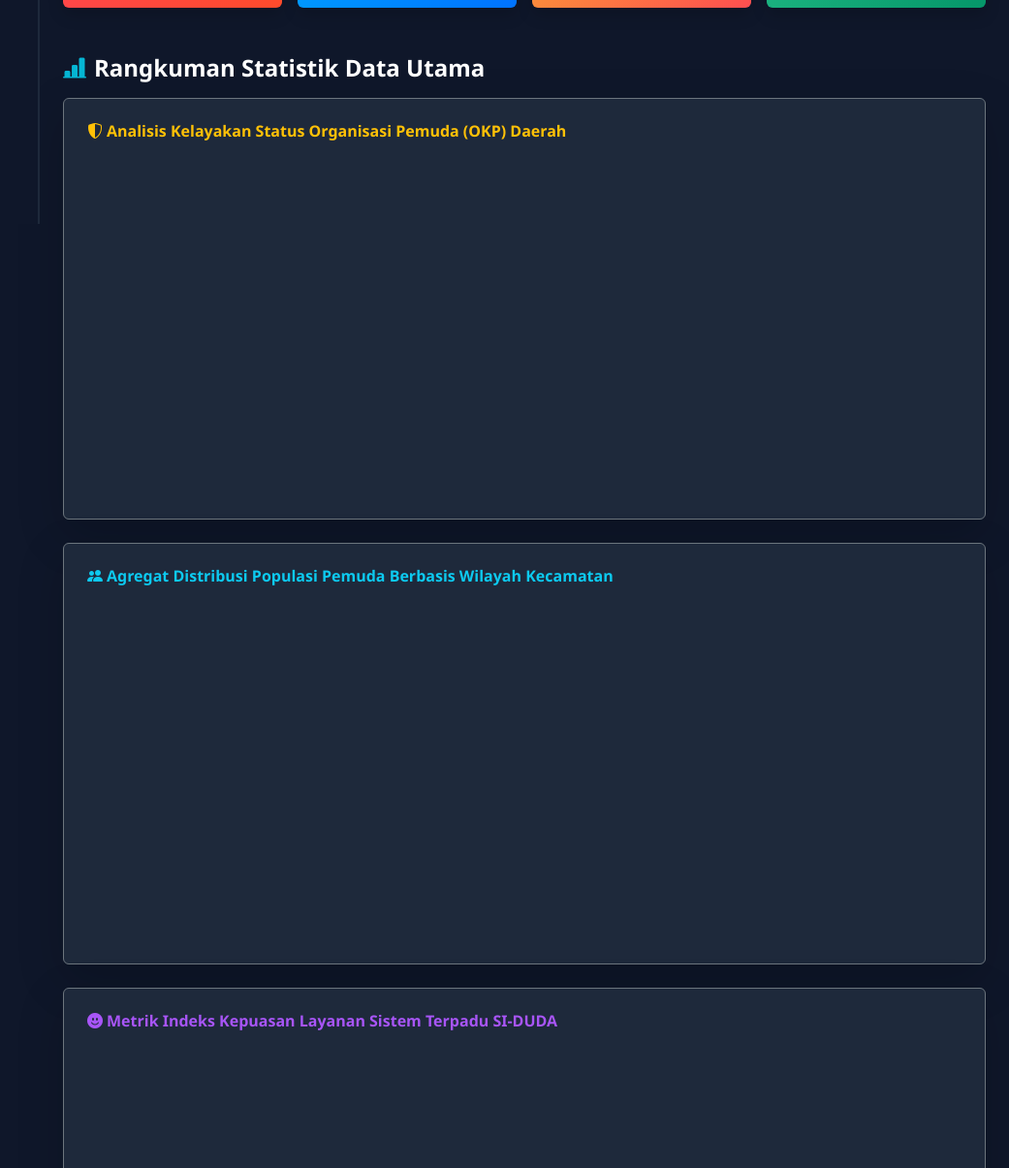
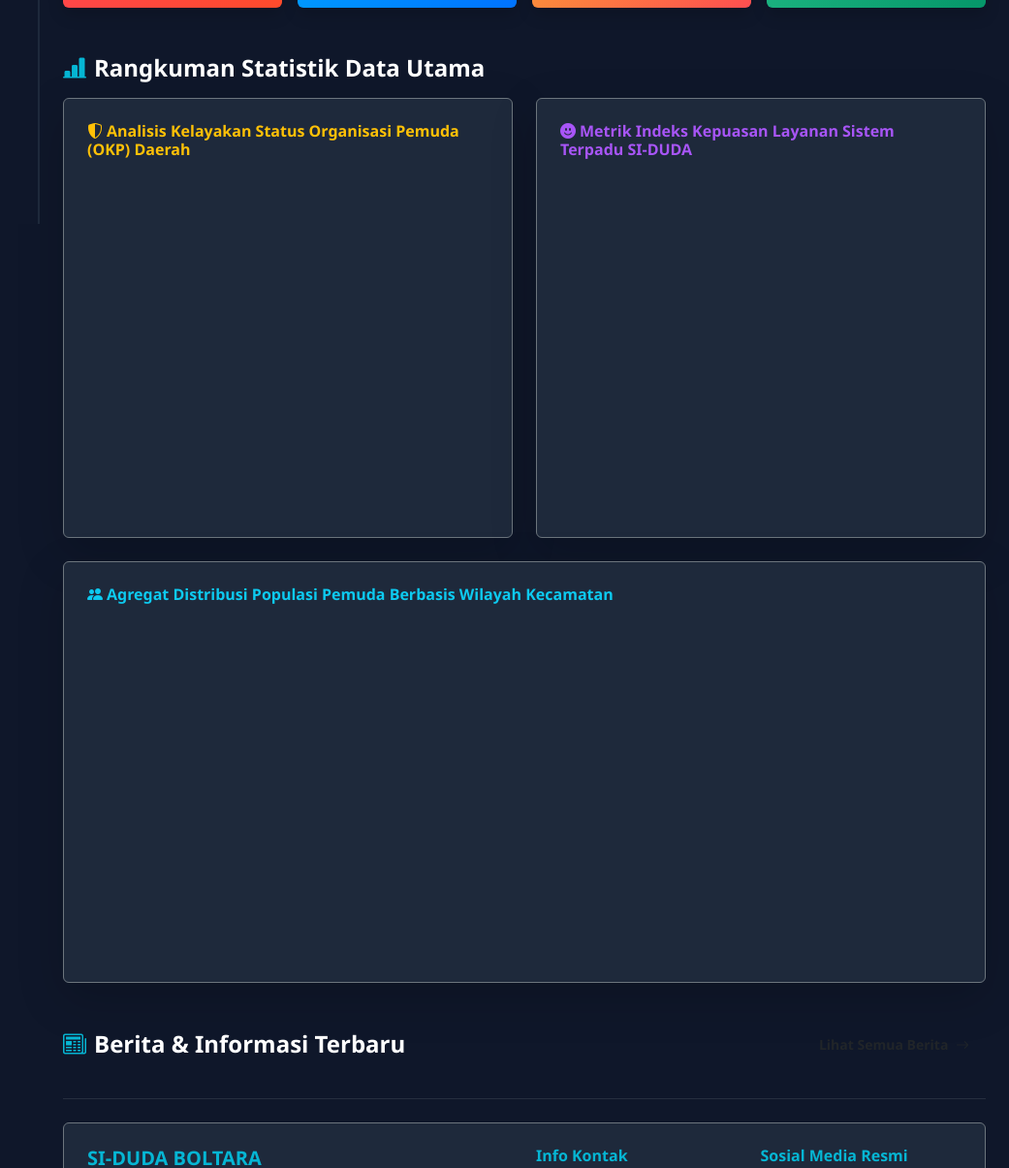
Before and after one commit to DISPORABOLTARA-KEPEMUDAAN/SI-DUDA-SISTEM-INFORMASI-TERPADU-PEMUDA-, a plain HTML site: page index.html in a window 1280 px wide. Shown: the part 569-1774 px from the top of the page at 97% size, without its empty margins (239-1280 px from the left). Drawn offline with nearby package versions, Linux system fonts and the light colour scheme; no server answers.

Commit message:
Update index.html

```diff
--- a/index.html
+++ b/index.html
@@ -41,7 +41,6 @@
                     <i class="bi bi-house-door-fill text-primary me-2"></i> HOME
                 </a>
             </li>
-            <!-- PENYESUAIAN: Modul Navigasi Berita Baru -->
             <li class="nav-item mb-1">
                 <a class="nav-link text-white" id="nav-berita" href="#" onclick="showSection('berita')">
                     <i class="bi bi-newspaper text-cyan me-2"></i> BERITA & INFO
@@ -134,10 +133,12 @@
                     </div>
                 </div>
 
-                <!-- Rangkuman Statistik Data Utama -->
+                <!-- Rangkuman Statistik Data Utama (Grid Berdampingan Premium) -->
                 <h4 class="fw-bold text-white mb-3"><i class="bi bi-bar-chart-line-fill me-2 text-cyan"></i>Rangkuman Statistik Data Utama</h4>
                 <div class="row g-4 mb-5">
-                    <div class="col-12">
+
+                    <!-- Grafik OKP (Kiri - Setengah Layar) -->
+                    <div class="col-lg-6">
                         <div class="bg-dark-sec p-4 rounded border border-secondary shadow-lg dashboard-chart-box">
                             <h6 class="fw-bold text-warning mb-3"><i class="bi bi-shield-shaded me-1"></i>Analisis Kelayakan Status Organisasi Pemuda (OKP) Daerah</h6>
                             <div class="chart-container-canvas">
@@ -145,6 +146,18 @@
                             </div>
                         </div>
                     </div>
+
+                    <!-- Grafik Survei (Kanan - Setengah Layar) -->
+                    <div class="col-lg-6">
+                        <div class="bg-dark-sec p-4 rounded border border-secondary shadow-lg dashboard-chart-box">
+                            <h6 class="fw-bold text-purple mb-3"><i class="bi bi-emoji-smile-fill me-1"></i>Metrik Indeks Kepuasan Layanan Sistem Terpadu SI-DUDA</h6>
+                            <div class="chart-container-canvas">
+                                <canvas id="chartHomeSurvei"></canvas>
+                            </div>
+                        </div>
+                    </div>
+
+                    <!-- Grafik Populasi Pemuda (Bawah - Kolom Penuh karena Datanya Padat) -->
                     <div class="col-12">
                         <div class="bg-dark-sec p-4 rounded border border-secondary shadow-lg dashboard-chart-box">
                             <h6 class="fw-bold text-info mb-3"><i class="bi bi-people-fill me-1"></i>Agregat Distribusi Populasi Pemuda Berbasis Wilayah Kecamatan</h6>
@@ -153,14 +166,15 @@
                             </div>
                         </div>
                     </div>
-                    <div class="col-12">
-                        <div class="bg-dark-sec p-4 rounded border border-secondary shadow-lg dashboard-chart-box">
-                            <h6 class="fw-bold text-purple mb-3"><i class="bi bi-emoji-smile-fill me-1"></i>Metrik Indeks Kepuasan Layanan Sistem Terpadu SI-DUDA</h6>
-                            <div class="chart-container-canvas">
-                                <canvas id="chartHomeSurvei"></canvas>
-                            </div>
-                        </div>
-                    </div>
+                </div>
+
+                <!-- Wadah Dinamis Teaser Berita Terbaru di Beranda -->
+                <div class="d-flex justify-content-between align-items-center mb-3">
+                    <h4 class="fw-bold text-white mb-0"><i class="bi bi-newspaper me-2 text-cyan"></i>Berita & Informasi Terbaru</h4>
+                    <button class="btn btn-sm btn-outline-cyan fw-bold px-3" onclick="showSection('berita')">Lihat Semua Berita <i class="bi bi-arrow-right ms-1"></i></button>
+                </div>
+                <div class="row g-4 mb-5" id="container-berita-teaser">
+                    <!-- Otomatis dimuat oleh JavaScript -->
                 </div>
 
                 <!-- Footer Informasi Dinas Resmi -->
@@ -320,7 +334,6 @@
             <div id="section-kegiatan" class="content-section d-none">
                 <h4 class="fw-bold text-white mb-3"><i class="bi bi-calendar-event-fill me-2 text-danger"></i>Informasi & Pendaftaran Kegiatan Kepemudaan</h4>
 
-                <!-- PENYESUAIAN: Mentransformasikan kartu kaku menjadi wadah kartu dinamis teratur database -->
                 <div class="row g-3 mb-4" id="container-kegiatan-cards">
                     <!-- Generator JavaScript otomatis memasang deretan kartu pendaftaran kompetensi aktif -->
                 </div>
```
